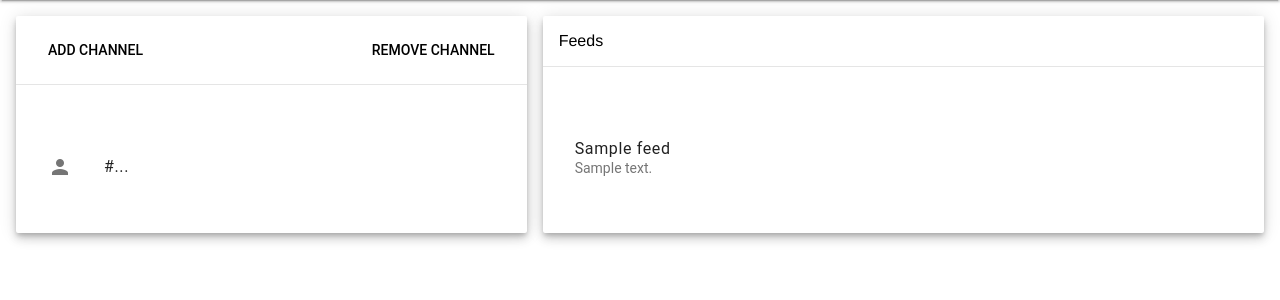
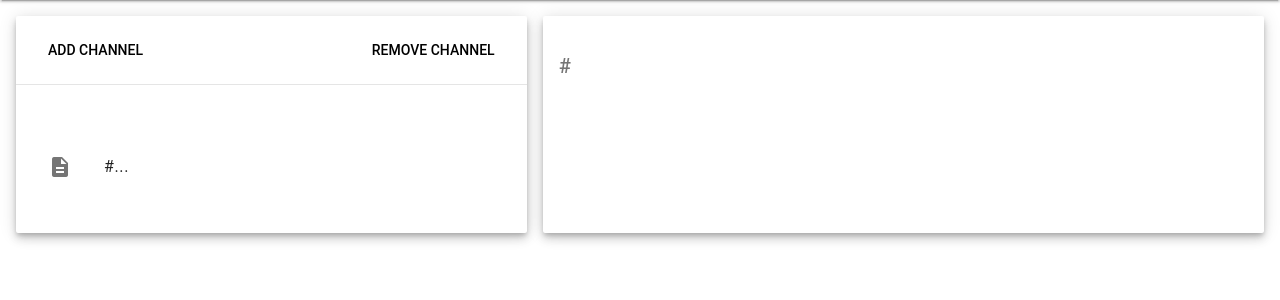
Before and after one commit to AlexKhram/rssreader, a PHP site: template app/src/Alex/View/channels.twig in a window 1280 px wide. Shown: the part 64-364 px from the top of the page. Run offline with PHP 8.4, Linux system fonts and the light colour scheme; the template is opened without the code that fills it: most values are stand-ins (such as "Sample title", 1, 10 or a date in 2020); some libraries are stand-ins or nearby versions.

Commit message:
Change view channel

```diff
--- a/app/src/Alex/Controller/ChanelController.php
+++ b/app/src/Alex/Controller/ChanelController.php
@@ -23,7 +23,11 @@ class ChanelController
         $channels = $app['modelChannel']->getChannelsForUser($userId);
         $feeds = [];
         foreach ($channels as $channel) {
-            $feeds[] = $app['modelFeed']->getFeedsByChannel($channel['chanel_id']);
+            $feeds[] = [
+                'channelId' => $channel['chanel_id'],
+                'channelUrl' => $channel['url'],
+                'feedList' => $app['modelFeed']->getFeedsByChannel($channel['chanel_id'])
+            ];
         }
 
         return $app['twig']->render('channels.twig', array(
--- a/app/src/Alex/View/channels.twig
+++ b/app/src/Alex/View/channels.twig
@@ -46,8 +46,8 @@
                             <ul class="demo-list-icon mdl-list">
                                 {% for channel in channels %}
                                     <li class="mdl-list__item">
-                                        <span class="mdl-list__item-primary-content">
-                                            <i class="material-icons mdl-list__item-icon">person</i>
+                                        <span class="mdl-list__item-primary-content" style="cursor: pointer" onclick="showFeeds({{ channel['chanel_id'] }})">
+                                            <i class="material-icons mdl-list__item-icon">description</i>
                                             {{ channel['url']|slice(0, 40) }}...
                                         </span>
                                     </li>
@@ -62,18 +62,19 @@
                 </div>
 
                 <div class="mdl-cell mdl-cell--7-col mdl-cell--8-col-tablet mdl-cell--4-col-phone mdl-card mdl-shadow--6dp">
-                    <div class="mdl-card__title">
-                        Feeds
-                    </div>
-                    <div class="mdl-card__actions mdl-card--border"></div>
                     {% if feeds is defined and feeds is not empty %}
                         {% for feedsList in feeds %}
-                            <div class="mdl-card__supporting-text">
+                            {% if loop.index == 1 %}
+                            <div class="mdl-card__supporting-text feeds" id="feeds{{ feedsList['channelId'] }}">
+                            {% else %}
+                            <div class="mdl-card__supporting-text feeds" id="feeds{{ feedsList['channelId'] }}" style="display: none">
+                            {% endif %}
+                                <h5>{{ feedsList['channelUrl'] }}</h5>
                                 <ul class="demo-list-two mdl-list">
-                                    {% for feed in feedsList %}
+                                    {% for feed in feedsList['feedList'] %}
                                         <li class="mdl-list__item mdl-list__item--two-line">
                                             <span class="mdl-list__item-primary-content">
-                                                <span>{{ feed['title'] }}</span>
+                                                <span> <a href="{{ feed['link'] }}" >{{ feed['title'] }}</a></span>
                                                 <span class="mdl-list__item-sub-title">{{ feed['description']|raw }}</span>
                                             </span>
                                         </li>
@@ -152,5 +153,15 @@
         dialogAdd.close();
     });
 </script>
+<script>
+    function showFeeds(channelId){
+        var newFeeds = document.querySelector('#feeds' + channelId);
+        var allFeeds = document.getElementsByClassName('feeds');
+        for (i = 0; i < allFeeds.length; i++){
+            allFeeds[i].style.display = "none";
+        }
+        newFeeds.style.display = "";
+    }
+</script>
 </body>
 </html>
```
